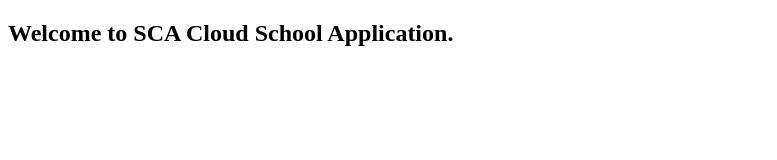
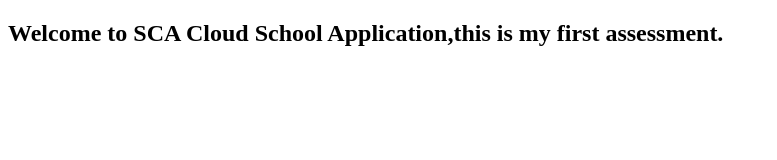
Before and after one commit to Catherinegichina/SCA-Cloud-School-Application, a plain HTML site: page index.html in a window 1280 px wide. Shown: the whole page, without its empty margins (0-777 px from the left). Drawn offline with Linux system fonts and the light colour scheme.

Commit message:
Second output

```diff
--- a/index.html
+++ b/index.html
@@ -7,7 +7,7 @@
     <title>Document</title>
 </head>
 <body>
-    <h2>Welcome to SCA Cloud School Application.</h2>
+    <h2>Welcome to SCA Cloud School Application,this is my first assessment.</h2>
     <script src=index.html></script>
 </body>
 </html>
```
